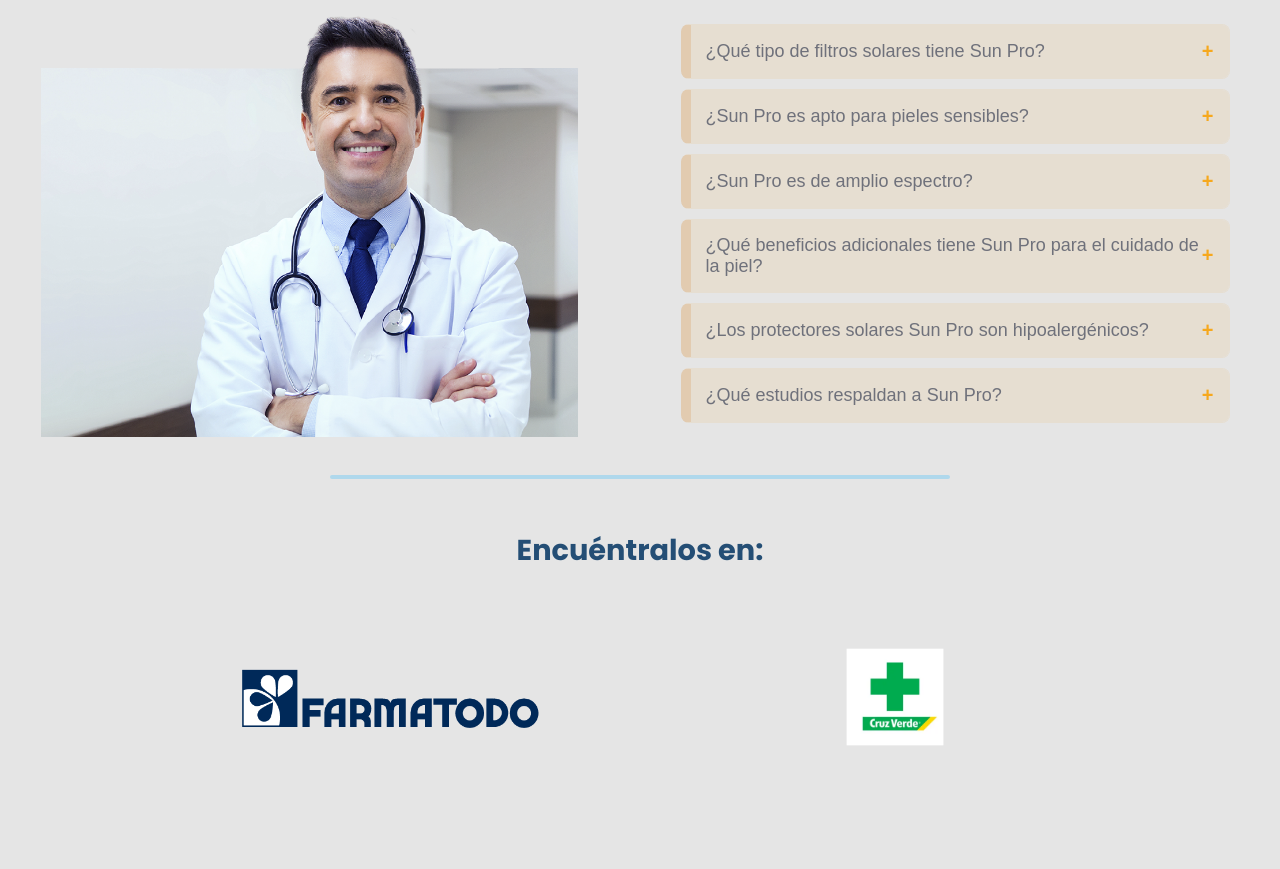
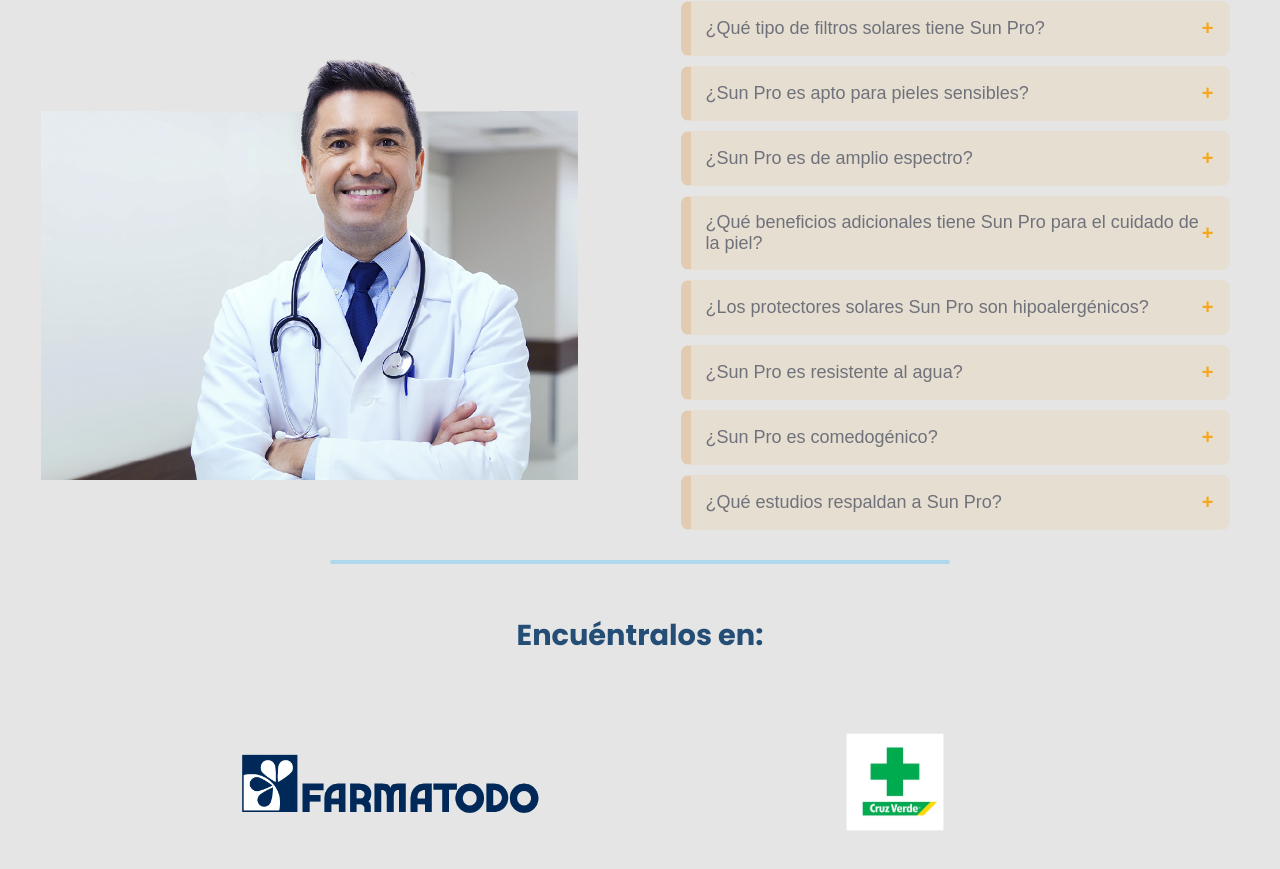
Before and after one commit to alejandro1osorio/landing-sunpro, a Vue app: page / in a window 1280 px wide. Shown: the part 8282-9151 px from the top of the page. Before the commit the page ends 9094 px from the top, so only its background shows below. Built offline with nearby package versions, Linux system fonts and the light colour scheme.

Commit message:
textos faq

```diff
--- a/src/components/FAQ.vue
+++ b/src/components/FAQ.vue
@@ -33,27 +33,35 @@
         questions: [
           {
             title: "¿Qué tipo de filtros solares tiene Sun Pro?",
-            content: "content",
+            content: "Sun Pro maneja una mezcla de hasta 11 filtros diferentes por referencia, todos avalados por la regulación colombiana para el uso en la piel y tener una adecuada y alta protección solar, entre nuestros filtros puedes encontrar filtros orgánicos y filtro mineral.",
           },
           {
             title: "¿Sun Pro es apto para pieles sensibles?",
-            content: "content",
+            content: "Para la mayoría de las patologías de la piel se recomienda complementar el tratamiento correspondiente con protección solar. Además, Sun Pro tiene referencias aptas para pieles sensibles y todos nuestros productos son hipoalergénicos y dermatológicamente comprobados.",
           },
           {
             title: "¿Sun Pro es de amplio espectro?",
-            content: "content",
+            content: "Si, nuestros protectores solares faciales protegen de todos los rayos del espectro de la luz visible, incluyendo al luz azul natural o emitida por dispositivos electrónicos y luces led, además de la protección UVA, UVB e Infrarroja. ",
           },
           {
             title: "¿Qué beneficios adicionales tiene Sun Pro para el cuidado de la piel?",
-            content: "content",
+            content: "Nuestros protectores solares cuentan con una mezcla de ingredientes activos que proporcionan diferentes beneficios para el cuidado de la piel como hidratación, antioxidantes, estimulo a la producción de colágeno y complejos de vitaminas. Además, nuestros protectores solares faciales cuentan con coenzima Q10 que es antiarrugas, antienvejecimiento, hidratante y protege contra la radiación UV.",
           },
           {
             title: "¿Los protectores solares Sun Pro son hipoalergénicos?",
-            content: "content",
+            content: "Si, los protectores solares Sun Pro son hipoalergénicos y dermatológicamente comprobados",
+          },
+          {
+            title: "¿Sun Pro es resistente al agua?",
+            content: "Si, los protectores solares Sun Pro son resistentes al agua hasta por 80 minutos dependiendo de la referencia.",
+          },
+          {
+            title: "¿Sun Pro es comedogénico?",
+            content: "No, los protectores solares Sun Pro no obstruyen los poros ni favorecen la aparición de espinillas ni puntos negros.",
           },
           {
             title: "¿Qué estudios respaldan a Sun Pro?",
-            content: "content",
+            content: "Contamos con estudios regulatorios y/o evaluaciones clínicas de factor de protección solar, rayos UVA, luz visible y luz azul, rayos IR-Antioxidante. Además, contamos con estudios, evaluaciones y/o ensayos clínicos que ratifican que nuestros productos son dermatológicamente comprobados, hipoalergénicos, no lágrimas, no comedogénicos, aptos para pieles sensibles y tolerancia ocular, dependiendo de la referencia. ",
           },
         ],
       };
```
